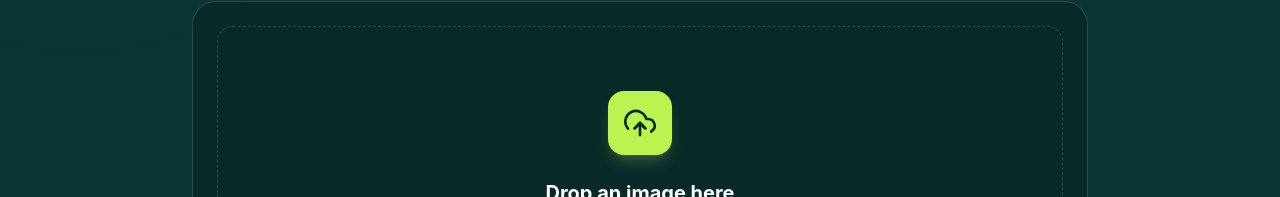
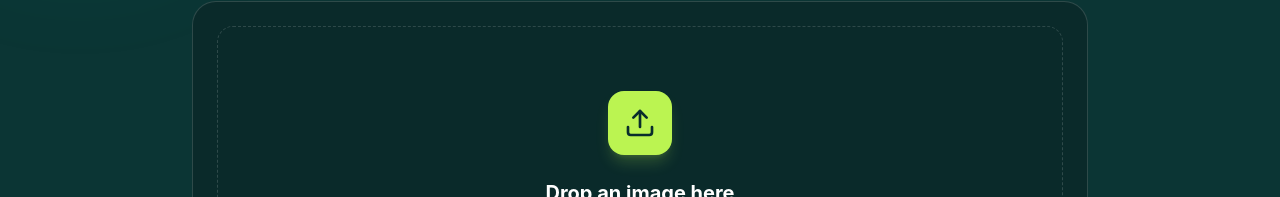
Before and after one commit to nakib360/resizephoto, a React (Vite) app: page / in a window 1280 px wide. Shown: the part 456-653 px from the top of the page. Built offline with nearby package versions, Linux system fonts and the light colour scheme.

Commit message:
Update ImageInput icon and improve footer year display for consistency

```diff
--- a/src/Components/ImageInput.jsx
+++ b/src/Components/ImageInput.jsx
@@ -1,5 +1,5 @@
 import React, { useRef, useState } from "react";
-import { FiCheck, FiImage, FiLock, FiUploadCloud, FiZap } from "react-icons/fi";
+import { FiCheck, FiImage, FiLock, FiUploadCloud, FiZap, FiUpload } from "react-icons/fi";
 
 const ImageInput = ({ setImage }) => {
   const [isDragging, setIsDragging] = useState(false);
@@ -33,7 +33,7 @@ const ImageInput = ({ setImage }) => {
           className={`mt-10 cursor-pointer rounded-3xl border p-4 transition sm:p-6 ${isDragging ? "border-lime-300 bg-lime-300/15 shadow-2xl shadow-lime-300/10" : "border-white/15 bg-[#0a2929]/80 hover:border-lime-300/60 hover:bg-[#0c3030]"}`}
         >
           <div className="rounded-2xl border border-dashed border-white/15 px-6 py-14 sm:py-16">
-            <span className="mx-auto grid size-16 place-items-center rounded-2xl bg-lime-300 text-[#092d2c] shadow-lg shadow-lime-300/20"><FiUploadCloud size={32} /></span>
+            <span className="mx-auto grid size-16 place-items-center rounded-2xl bg-lime-300 text-[#092d2c] shadow-lg shadow-lime-300/20"><FiUpload size={32} /></span>
             <h2 className="mt-6 text-xl font-bold text-white">{isDragging ? "Drop your image here" : "Drop an image here"}</h2>
             <p className="mt-2 text-sm text-slate-400">or click to choose a file from your device</p>
             <span className="mt-6 inline-block rounded-lg bg-white/8 px-4 py-2 text-xs font-medium text-slate-300">JPG, PNG, WEBP and GIF supported</span>
```
Also changed, not shown: src/Components/Footer.jsx (line endings or trailing spaces).
